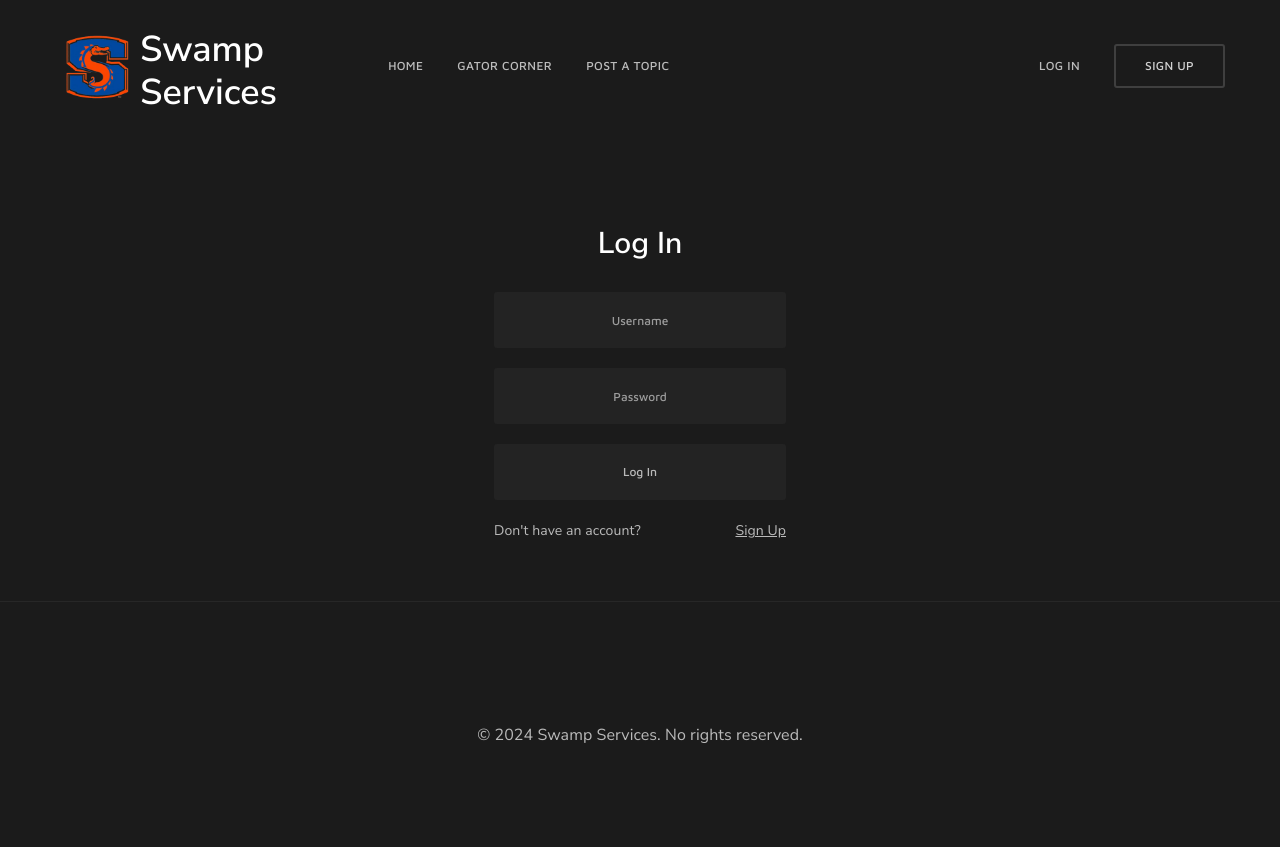
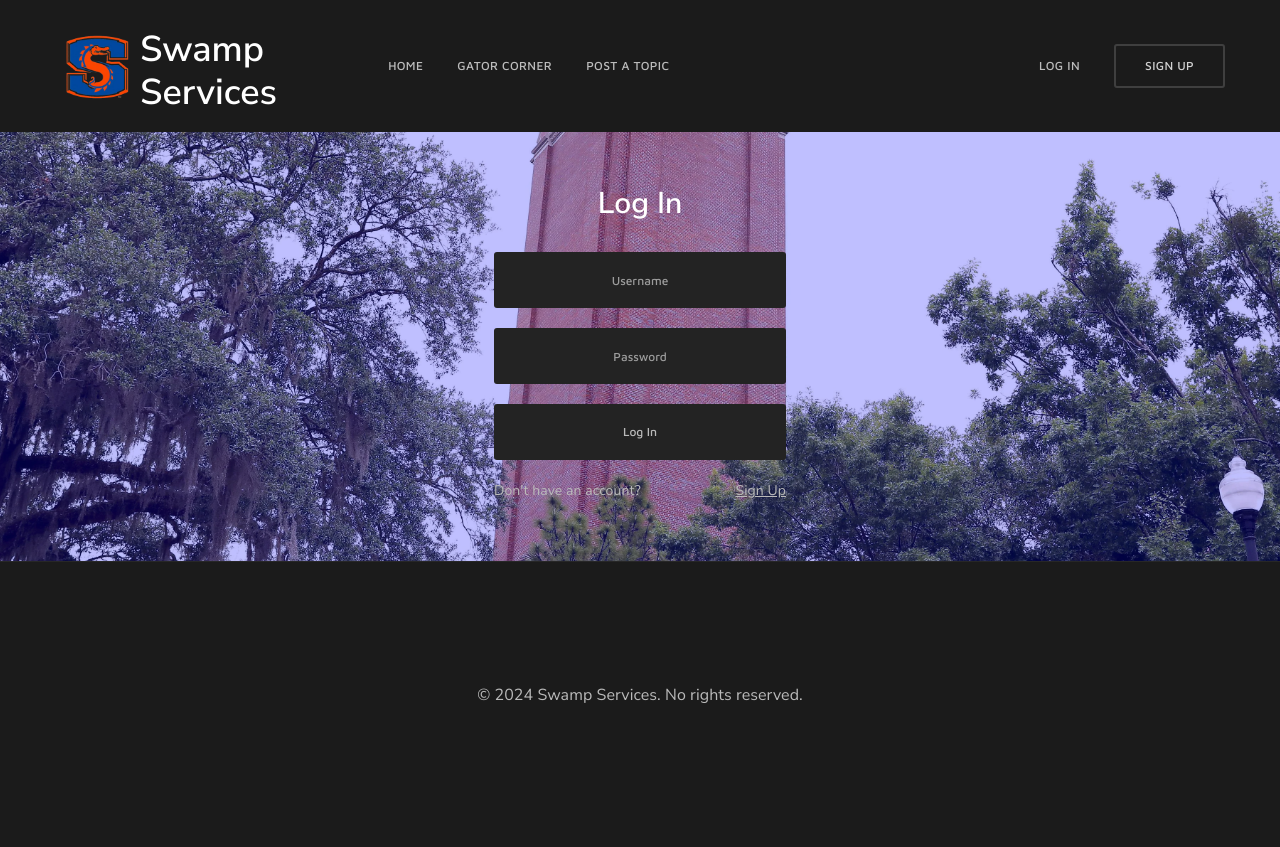
Before and after one commit to ZachJasko/CEN3031-Project, a Django app: template registration/templates/registration/login.html in a window 1280 px wide. After the commit the page ends 703 px from the top, so only its background shows below. Run offline with Django 3.2, Linux system fonts and the light colour scheme; the template is opened without the code that fills it, so the values that code supplies are empty; parts of the project's set-up code (start-up, migrations or seed data) failed here and were passed over; some libraries are stand-ins or nearby versions.

Commit message:
Fix background transparency issue

```diff
--- a/registration/templates/registration/login.html
+++ b/registration/templates/registration/login.html
@@ -1,7 +1,7 @@
 {% extends "base.html" %}
 {% load static %}
 {% block content %}
-<div id="login" style="background: #1B1B1B; padding-top: 40px;">
+<div id="login">
     <div class="bg-image bg-image-parallax">
         <img src="{% static '../static/images/UFClocktower.webp' %}" class="jarallax-img" alt="">
         <div style="background-color: rgba(0,0,255,0.25);"></div>
```
